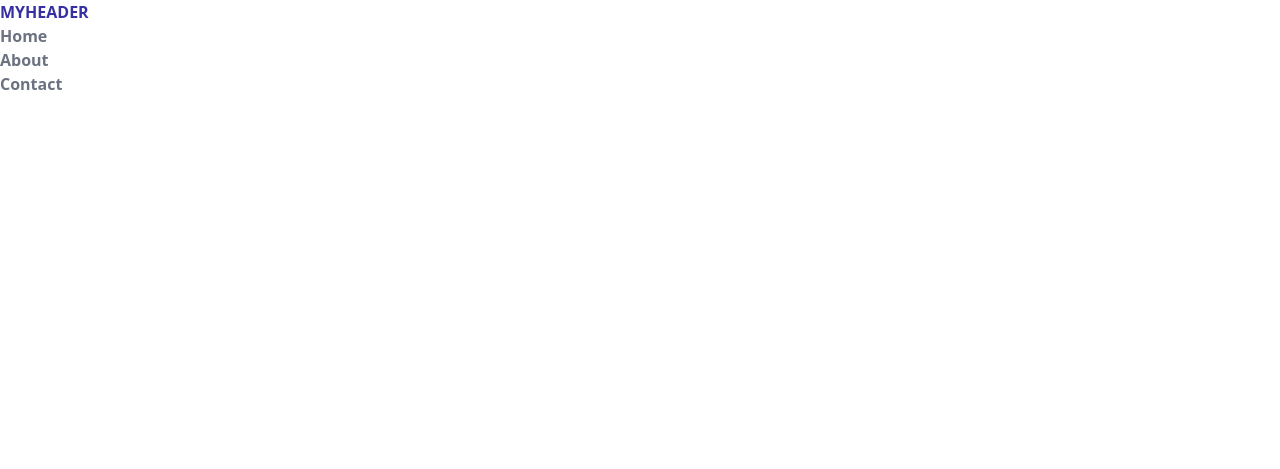
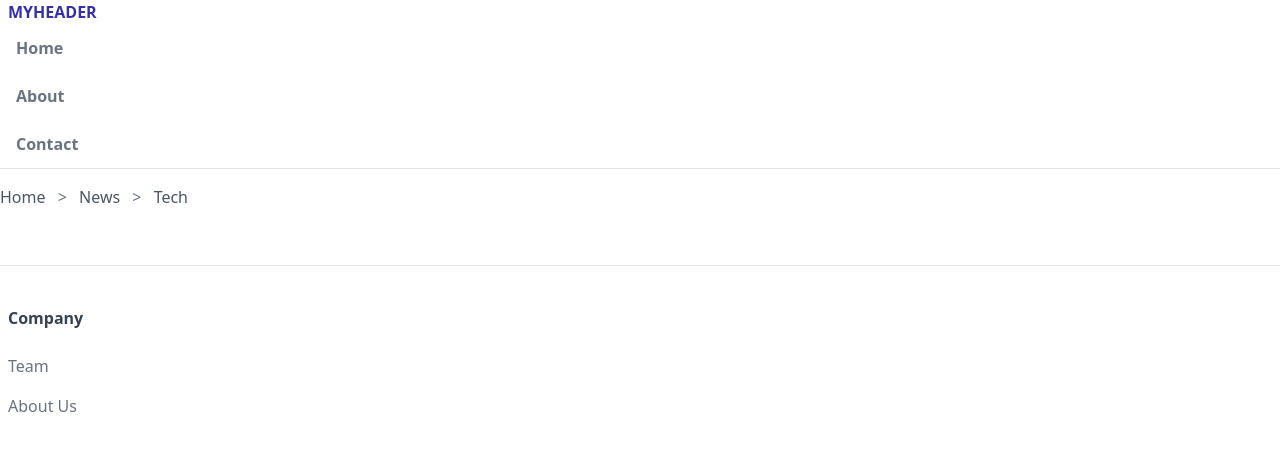
Before and after one commit to s2000promax/TailwindCSS, a website: page index.html in a window 1280 px wide. Drawn offline with Linux system fonts and the light colour scheme.

Commit message:
feat: padding, margin, border

```diff
--- a/index.html
+++ b/index.html
@@ -7,15 +7,40 @@
     <title>TailwindCSS</title>
 </head>
 <body>
-<header>
+<header class="px-2 border-b">
     <a class="uppercase font-bold text-indigo-800" href="#">myHeader</a>
     <nav>
         <ul class="text-gray-500 font-semibold">
-            <li><a href="#">Home</a></li>
-            <li><a href="#">About</a></li>
-            <li><a href="#">Contact</a></li>
+            <li><a class="inline-block py-3 px-2" href="#">Home</a></li>
+            <li><a class="inline-block py-3 px-2" href="#">About</a></li>
+            <li><a class="inline-block py-3 px-2" href="#">Contact</a></li>
         </ul>
     </nav>
 </header>
+
+<main>
+<!--  breadcrumbs  -->
+    <div>
+        <div class="py-4 overflow-y-auto whitespace-nowrap">
+            <a class="text-gray-600" href="#">Home</a>
+            <span class="mx-2 text-gray-500">&gt;</span>
+            <a class="text-gray-600"href="#">News</a>
+            <span class="mx-2 text-gray-500">&gt;</span>
+            <a class="text-gray-600"href="#">Tech</a>
+        </div>
+    </div>
+</main>
+
+<footer class="border-t mt-10 py-10 px-2">
+    <div>
+        <div>
+            <h6 class="font-semibold text-gray-700 mb-4">Company</h6>
+            <ul>
+                <li><a class="inline-block text-gray-500 py-2" href="#">Team</a></li>
+                <li><a class="inline-block text-gray-500 py-2" href="#">About Us</a></li>
+            </ul>
+        </div>
+    </div>
+</footer>
 </body>
 </html>
```
Also changed, not shown: public/style.css.
